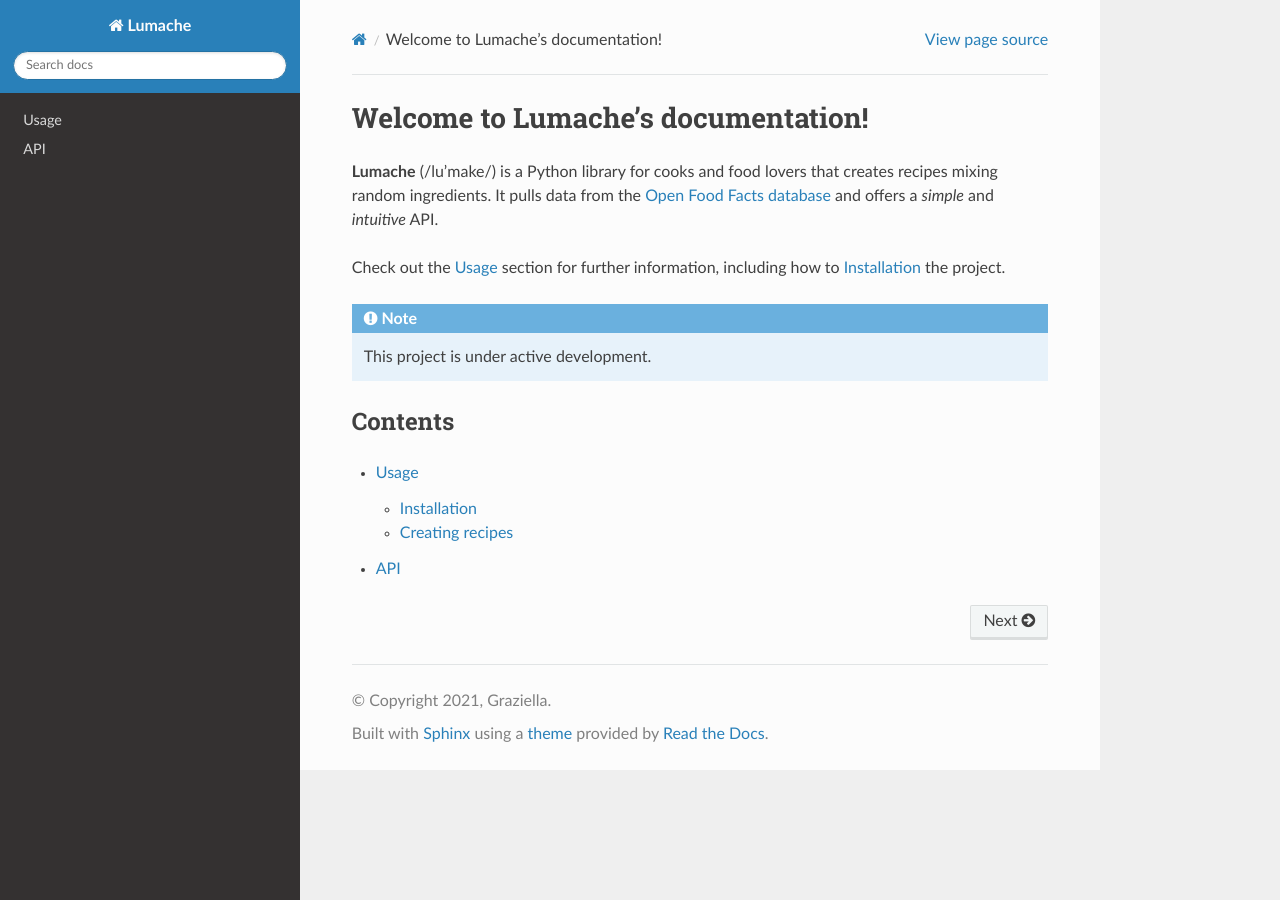
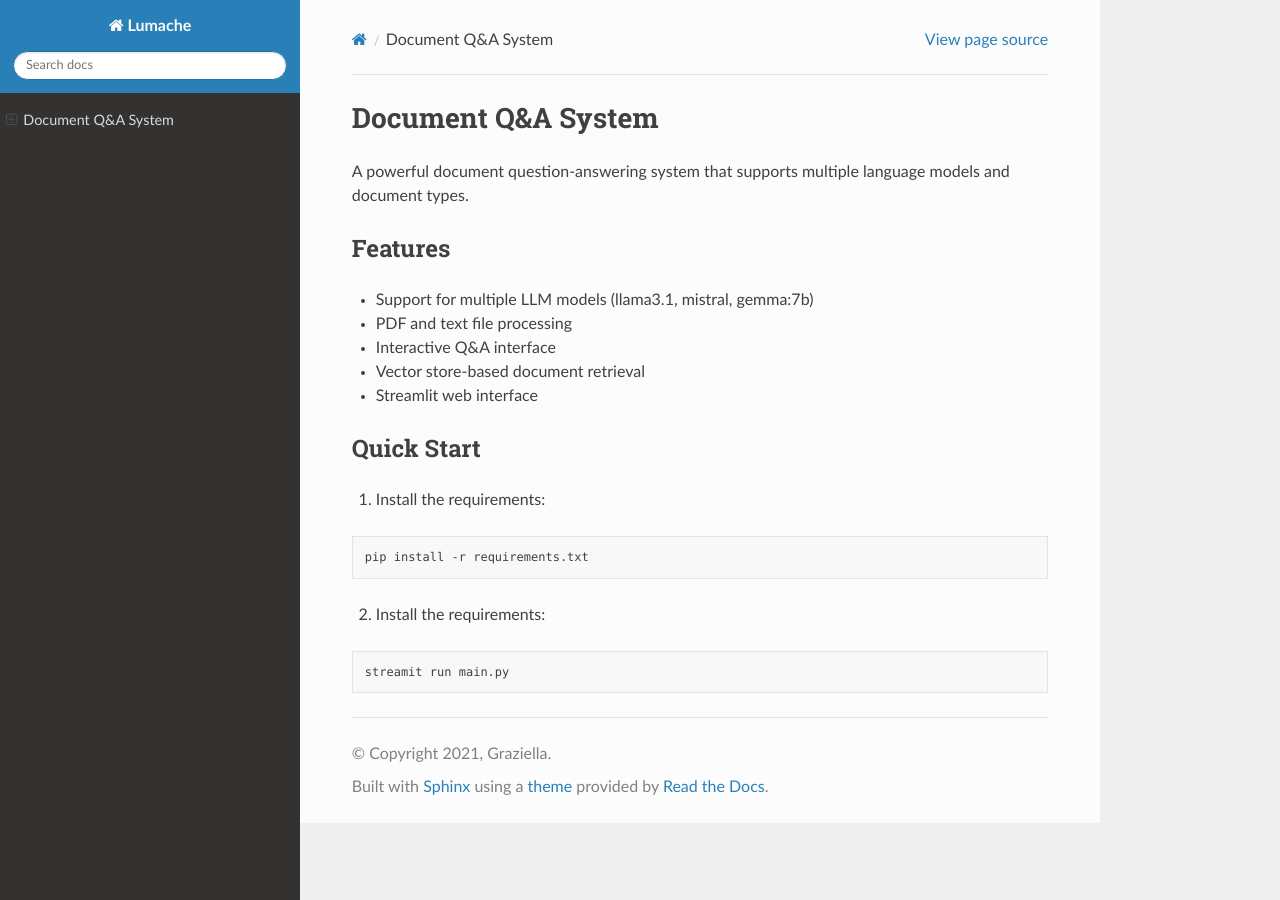
Before and after one commit to nadannnd/RAG-App-MM, a Sphinx documentation site: the page built from docs/source/index.rst, in a window 1280 px wide. Built offline with Sphinx 7.4.7 and the Read the Docs theme 3.1.0, drawn with Linux system fonts in a browser that asks for light colours.

Commit message:
Update index.rst

```diff
--- a/docs/source/index.rst
+++ b/docs/source/index.rst
@@ -1,22 +1,29 @@
-Welcome to Lumache's documentation!
-===================================
+Document Q&A System
+===================
 
-**Lumache** (/lu'make/) is a Python library for cooks and food lovers
-that creates recipes mixing random ingredients.
-It pulls data from the `Open Food Facts database <https://world.openfoodfacts.org/>`_
-and offers a *simple* and *intuitive* API.
+A powerful document question-answering system that supports multiple
+language models and document types.
 
-Check out the :doc:`usage` section for further information, including
-how to :ref:`installation` the project.
-
-.. note::
-
-   This project is under active development.
-
-Contents
+Features
 --------
 
-.. toctree::
+-  Support for multiple LLM models (llama3.1, mistral, gemma:7b)
+-  PDF and text file processing
+-  Interactive Q&A interface
+-  Vector store-based document retrieval
+-  Streamlit web interface
 
-   usage
-   api
+Quick Start
+-----------
+
+1. Install the requirements:
+
+.. code:: bash
+
+   pip install -r requirements.txt
+
+2. Install the requirements:
+
+.. code:: bash
+
+   streamit run main.py
```
